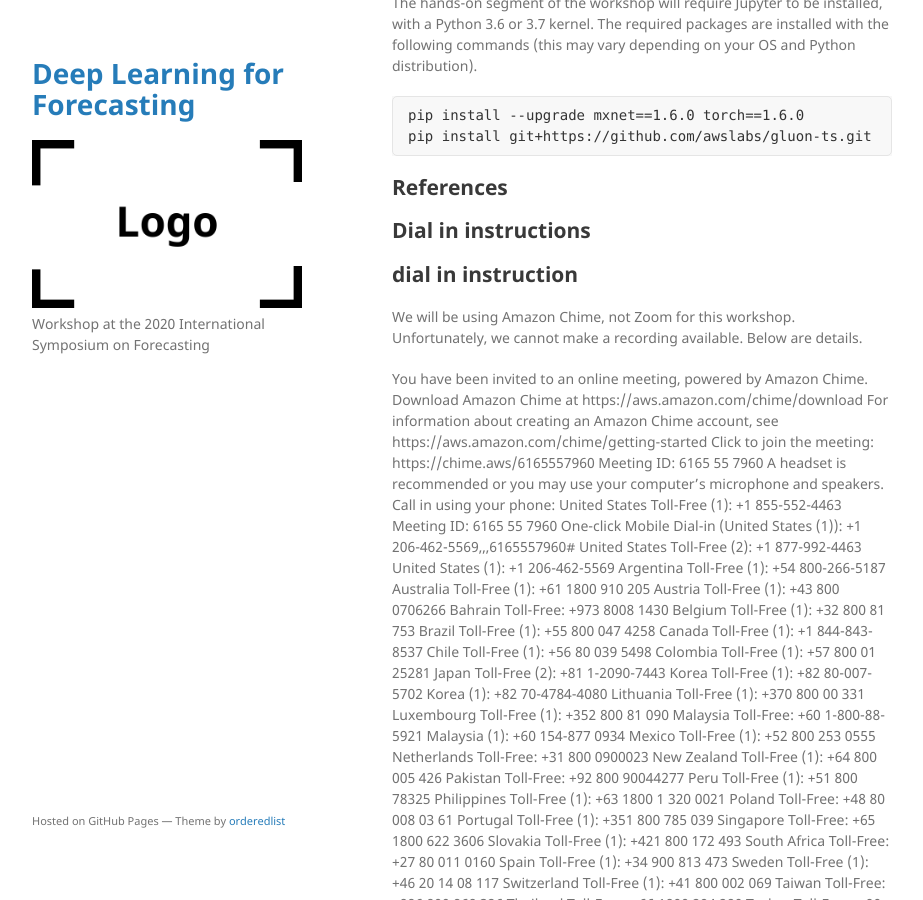
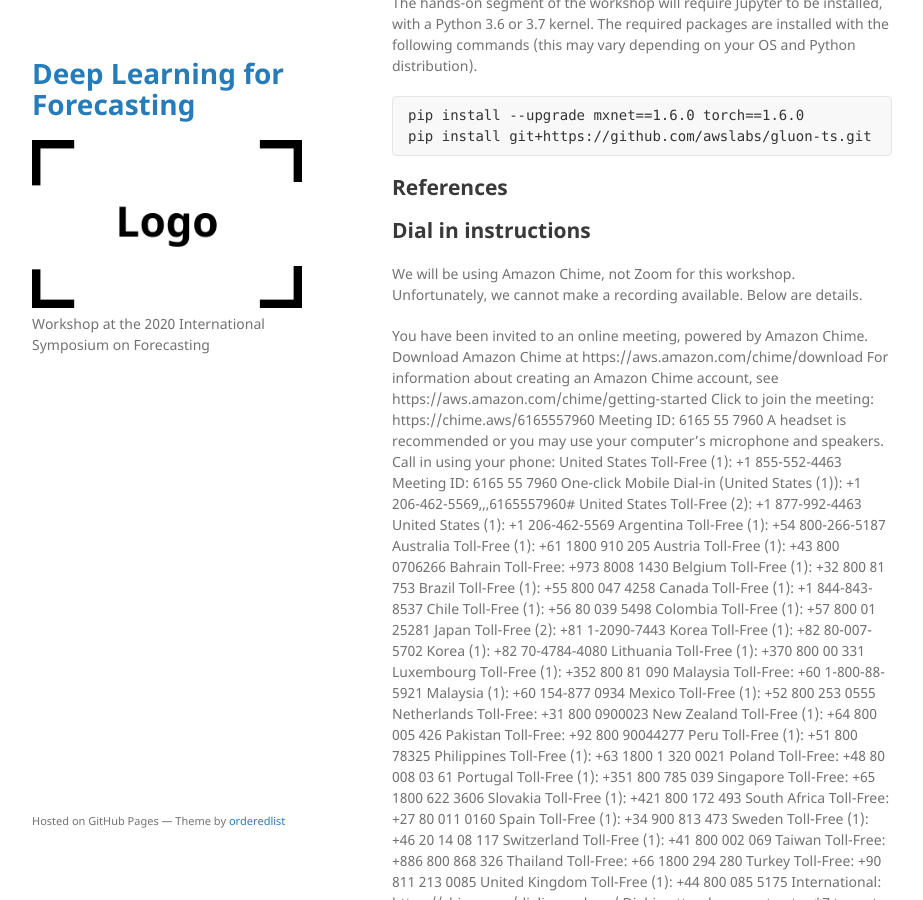
Before and after one commit to lostella/ISF-2020-Deep-Learning-Workshop, a Jekyll site: the page built from index.md, in a window 1280 px wide and 900 px high, scrolled down 1739 px. Shown: the whole window, without its empty margins (178-1101 px from the left). Built offline with Jekyll 4.4.1, drawn with Linux system fonts in a browser that asks for light colours.

Commit message:
Update index.md

```diff
--- a/index.md
+++ b/index.md
@@ -64,8 +64,6 @@ pip install git+https://github.com/awslabs/gluon-ts.git
 
 ## Dial in instructions
 
-## dial in instruction
-
 We will be using Amazon Chime, not Zoom for this workshop. Unfortunately, we cannot make a recording available. Below are details.
 
 You have been invited to an online meeting, powered by Amazon Chime.
```
